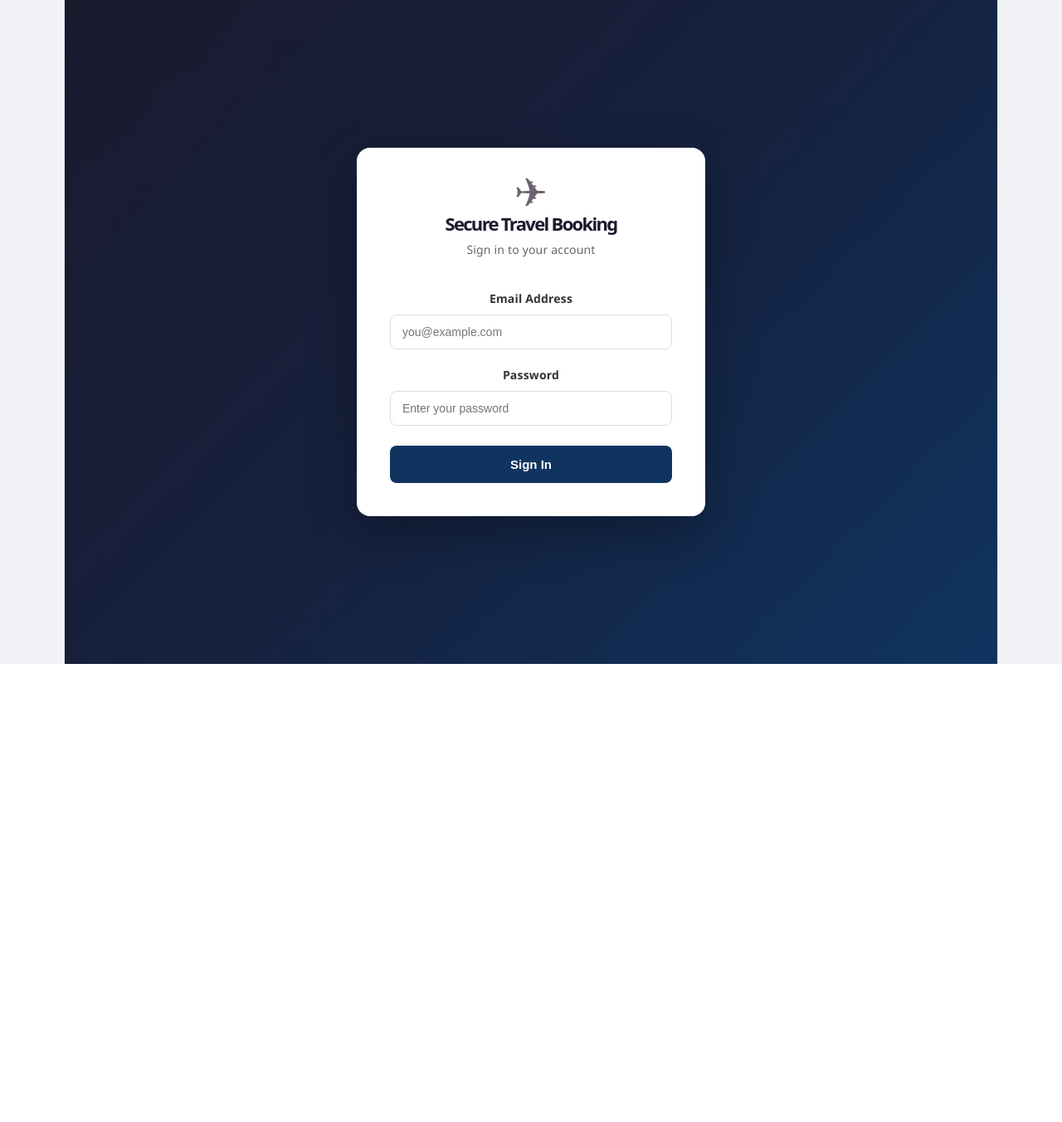
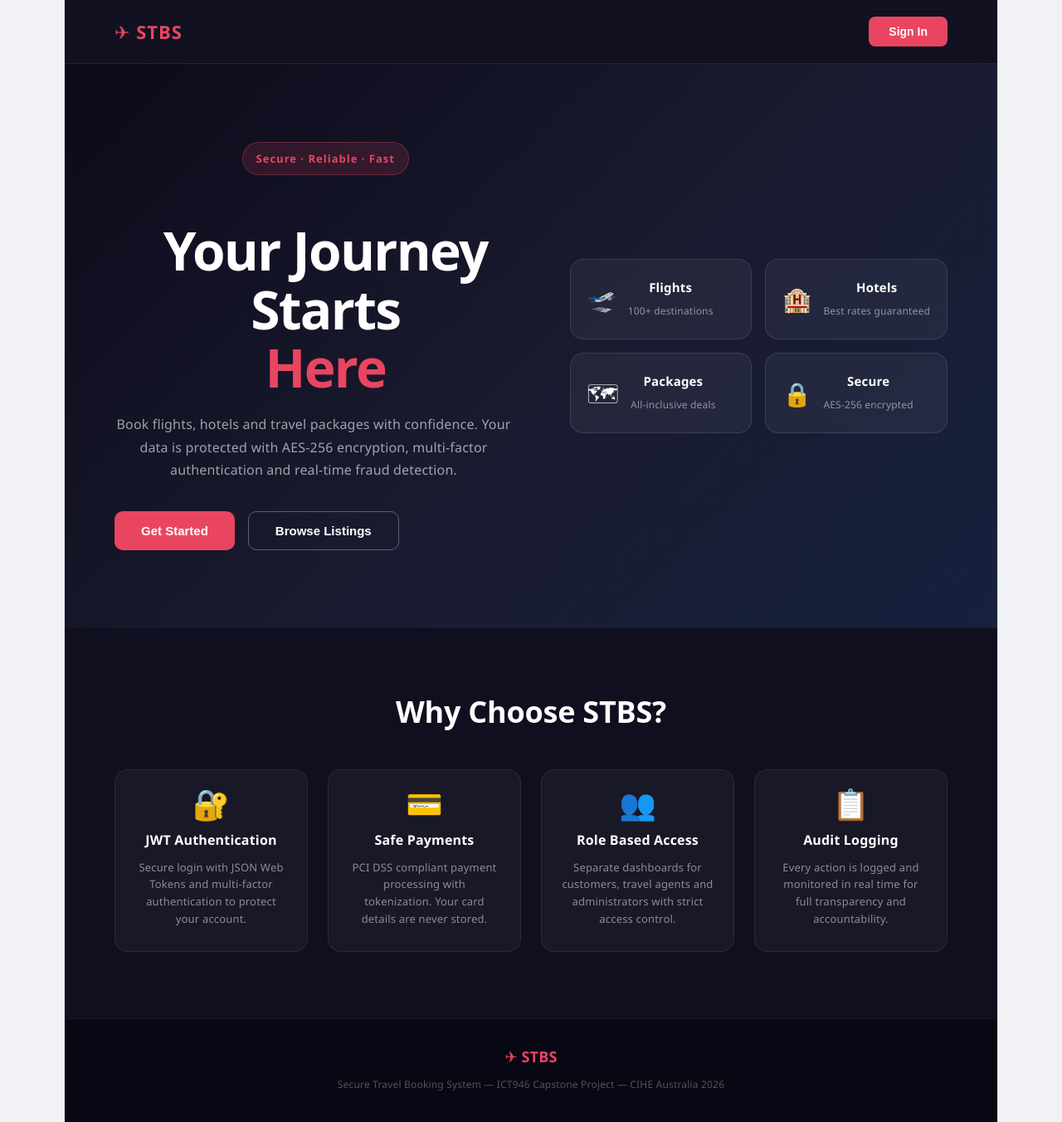
Before and after one commit to vumikashrestha1-creator/secure-travel-booking, a React (Vite) app: page / in a window 1280 px wide. Before the commit this address led to /login. Shown: the whole page at 83% size. Before the commit the page ends 800 px from the top, so only its background shows below. Built offline with nearby package versions, Linux system fonts and the light colour scheme.

Commit message:
feat: Add home landing page with hero and features section

```diff
--- a/src/App.jsx
+++ b/src/App.jsx
@@ -1,4 +1,5 @@
-import { BrowserRouter, Routes, Route, Navigate } from 'react-router-dom';
+import { BrowserRouter, Routes, Route } from 'react-router-dom';
+import Home from './pages/Home';
 import Login from './pages/Login';
 import Dashboard from './pages/Dashboard';
 
@@ -6,7 +7,7 @@ function App() {
   return (
     <BrowserRouter>
       <Routes>
-        <Route path="/"          element={<Navigate to="/login" />} />
+        <Route path="/"          element={<Home />} />
         <Route path="/login"     element={<Login />} />
         <Route path="/dashboard" element={<Dashboard />} />
       </Routes>
--- /dev/null
+++ b/src/pages/Home.css
@@ -0,0 +1,246 @@
+* { box-sizing: border-box; margin: 0; padding: 0; }
+body { font-family: 'Segoe UI', sans-serif; }
+
+.home-page {
+  min-height: 100vh;
+  background: #0a0a1a;
+  color: white;
+}
+
+/* Navbar */
+.navbar {
+  display: flex;
+  justify-content: space-between;
+  align-items: center;
+  padding: 20px 60px;
+  background: rgba(255,255,255,0.03);
+  border-bottom: 1px solid rgba(255,255,255,0.08);
+  position: sticky;
+  top: 0;
+  z-index: 100;
+  backdrop-filter: blur(10px);
+}
+
+.nav-logo {
+  font-size: 22px;
+  font-weight: 700;
+  color: #e94560;
+  letter-spacing: 1px;
+}
+
+.nav-login-btn {
+  background: #e94560;
+  color: white;
+  border: none;
+  padding: 10px 24px;
+  border-radius: 8px;
+  font-size: 14px;
+  font-weight: 600;
+  cursor: pointer;
+  transition: background 0.2s;
+}
+
+.nav-login-btn:hover { background: #c73652; }
+
+/* Hero */
+.hero {
+  display: flex;
+  justify-content: space-between;
+  align-items: center;
+  padding: 80px 60px;
+  min-height: 85vh;
+  background: linear-gradient(135deg, #0a0a1a 0%, #1a1a2e 50%, #16213e 100%);
+  gap: 40px;
+}
+
+.hero-content {
+  max-width: 560px;
+}
+
+.hero-badge {
+  display: inline-block;
+  background: rgba(233, 69, 96, 0.15);
+  border: 1px solid rgba(233, 69, 96, 0.3);
+  color: #e94560;
+  padding: 6px 16px;
+  border-radius: 20px;
+  font-size: 13px;
+  font-weight: 600;
+  margin-bottom: 24px;
+  letter-spacing: 1px;
+}
+
+.hero-title {
+  font-size: 64px;
+  font-weight: 800;
+  line-height: 1.1;
+  margin-bottom: 20px;
+  color: white;
+}
+
+.hero-highlight {
+  color: #e94560;
+}
+
+.hero-subtitle {
+  font-size: 16px;
+  line-height: 1.7;
+  color: rgba(255,255,255,0.6);
+  margin-bottom: 36px;
+  max-width: 480px;
+}
+
+.hero-buttons {
+  display: flex;
+  gap: 16px;
+}
+
+.btn-primary {
+  background: #e94560;
+  color: white;
+  border: none;
+  padding: 14px 32px;
+  border-radius: 10px;
+  font-size: 15px;
+  font-weight: 600;
+  cursor: pointer;
+  transition: all 0.2s;
+}
+
+.btn-primary:hover {
+  background: #c73652;
+  transform: translateY(-2px);
+}
+
+.btn-secondary {
+  background: transparent;
+  color: white;
+  border: 1.5px solid rgba(255,255,255,0.3);
+  padding: 14px 32px;
+  border-radius: 10px;
+  font-size: 15px;
+  font-weight: 600;
+  cursor: pointer;
+  transition: all 0.2s;
+}
+
+.btn-secondary:hover {
+  border-color: white;
+  transform: translateY(-2px);
+}
+
+/* Floating Cards */
+.hero-cards {
+  display: grid;
+  grid-template-columns: 1fr 1fr;
+  gap: 16px;
+  flex-shrink: 0;
+}
+
+.float-card {
+  background: rgba(255,255,255,0.05);
+  border: 1px solid rgba(255,255,255,0.1);
+  border-radius: 16px;
+  padding: 20px;
+  display: flex;
+  align-items: center;
+  gap: 14px;
+  transition: all 0.3s;
+  cursor: default;
+}
+
+.float-card:hover {
+  background: rgba(255,255,255,0.09);
+  transform: translateY(-4px);
+  border-color: rgba(233,69,96,0.4);
+}
+
+.card-icon { font-size: 28px; }
+
+.card-title {
+  font-size: 15px;
+  font-weight: 600;
+  color: white;
+}
+
+.card-sub {
+  font-size: 12px;
+  color: rgba(255,255,255,0.5);
+  margin-top: 3px;
+}
+
+/* Features */
+.features {
+  padding: 80px 60px;
+  background: #0f0f1f;
+}
+
+.features-title {
+  text-align: center;
+  font-size: 36px;
+  font-weight: 700;
+  margin-bottom: 48px;
+  color: white;
+}
+
+.features-grid {
+  display: grid;
+  grid-template-columns: repeat(4, 1fr);
+  gap: 24px;
+  max-width: 1100px;
+  margin: 0 auto;
+}
+
+.feature-card {
+  background: rgba(255,255,255,0.04);
+  border: 1px solid rgba(255,255,255,0.08);
+  border-radius: 16px;
+  padding: 28px 24px;
+  text-align: center;
+  transition: all 0.3s;
+}
+
+.feature-card:hover {
+  background: rgba(233,69,96,0.07);
+  border-color: rgba(233,69,96,0.3);
+  transform: translateY(-4px);
+}
+
+.feature-icon {
+  font-size: 36px;
+  margin-bottom: 16px;
+  display: block;
+}
+
+.feature-card h3 {
+  font-size: 16px;
+  font-weight: 700;
+  color: white;
+  margin-bottom: 10px;
+}
+
+.feature-card p {
+  font-size: 13px;
+  color: rgba(255,255,255,0.5);
+  line-height: 1.6;
+}
+
+/* Footer */
+.footer {
+  text-align: center;
+  padding: 32px 60px;
+  background: #080814;
+  border-top: 1px solid rgba(255,255,255,0.06);
+}
+
+.footer-logo {
+  font-size: 18px;
+  font-weight: 700;
+  color: #e94560;
+  margin-bottom: 8px;
+}
+
+.footer p {
+  font-size: 12px;
+  color: rgba(255,255,255,0.3);
+}
--- /dev/null
+++ b/src/pages/Home.jsx
@@ -0,0 +1,107 @@
+import { useNavigate } from 'react-router-dom';
+import './Home.css';
+
+export default function Home() {
+  const navigate = useNavigate();
+
+  return (
+    <div className="home-page">
+      {/* Navbar */}
+      <nav className="navbar">
+        <div className="nav-logo">✈ STBS</div>
+        <button className="nav-login-btn" onClick={() => navigate('/login')}>
+          Sign In
+        </button>
+      </nav>
+
+      {/* Hero Section */}
+      <section className="hero">
+        <div className="hero-content">
+          <div className="hero-badge">Secure · Reliable · Fast</div>
+          <h1 className="hero-title">
+            Your Journey Starts<br />
+            <span className="hero-highlight">Here</span>
+          </h1>
+          <p className="hero-subtitle">
+            Book flights, hotels and travel packages with confidence.
+            Your data is protected with AES-256 encryption, multi-factor
+            authentication and real-time fraud detection.
+          </p>
+          <div className="hero-buttons">
+            <button className="btn-primary" onClick={() => navigate('/login')}>
+              Get Started
+            </button>
+            <button className="btn-secondary" onClick={() => navigate('/listings')}>
+              Browse Listings
+            </button>
+          </div>
+        </div>
+
+        {/* Floating cards */}
+        <div className="hero-cards">
+          <div className="float-card card-1">
+            <span className="card-icon">🛫</span>
+            <div className="card-text">
+              <div className="card-title">Flights</div>
+              <div className="card-sub">100+ destinations</div>
+            </div>
+          </div>
+          <div className="float-card card-2">
+            <span className="card-icon">🏨</span>
+            <div className="card-text">
+              <div className="card-title">Hotels</div>
+              <div className="card-sub">Best rates guaranteed</div>
+            </div>
+          </div>
+          <div className="float-card card-3">
+            <span className="card-icon">🗺</span>
+            <div className="card-text">
+              <div className="card-title">Packages</div>
+              <div className="card-sub">All-inclusive deals</div>
+            </div>
+          </div>
+          <div className="float-card card-4">
+            <span className="card-icon">🔒</span>
+            <div className="card-text">
+              <div className="card-title">Secure</div>
+              <div className="card-sub">AES-256 encrypted</div>
+            </div>
+          </div>
+        </div>
+      </section>
+
+      {/* Features Section */}
+      <section className="features">
+        <h2 className="features-title">Why Choose STBS?</h2>
+        <div className="features-grid">
+          <div className="feature-card">
+            <div className="feature-icon">🔐</div>
+            <h3>JWT Authentication</h3>
+            <p>Secure login with JSON Web Tokens and multi-factor authentication to protect your account.</p>
+          </div>
+          <div className="feature-card">
+            <div className="feature-icon">💳</div>
+            <h3>Safe Payments</h3>
+            <p>PCI DSS compliant payment processing with tokenization. Your card details are never stored.</p>
+          </div>
+          <div className="feature-card">
+            <div className="feature-icon">👥</div>
+            <h3>Role Based Access</h3>
+            <p>Separate dashboards for customers, travel agents and administrators with strict access control.</p>
+          </div>
+          <div className="feature-card">
+            <div className="feature-icon">📋</div>
+            <h3>Audit Logging</h3>
+            <p>Every action is logged and monitored in real time for full transparency and accountability.</p>
+          </div>
+        </div>
+      </section>
+
+      {/* Footer */}
+      <footer className="footer">
+        <div className="footer-logo">✈ STBS</div>
+        <p>Secure Travel Booking System &mdash; ICT946 Capstone Project &mdash; CIHE Australia 2026</p>
+      </footer>
+    </div>
+  );
+}
```
